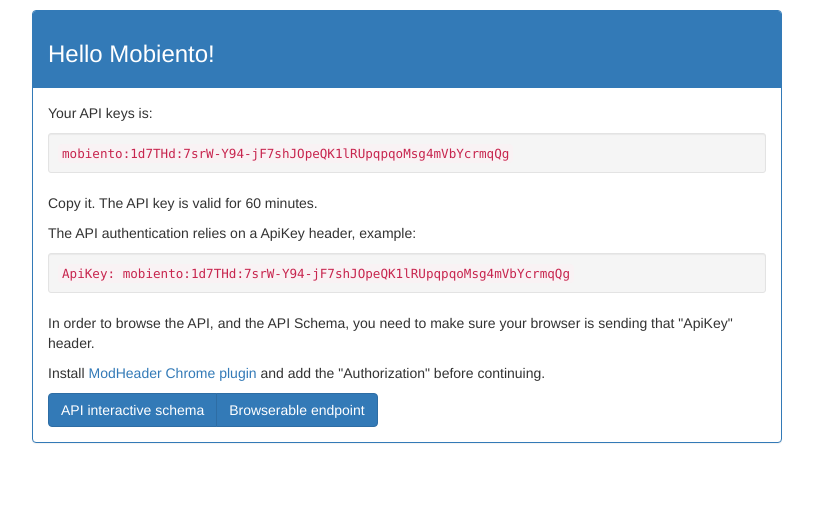
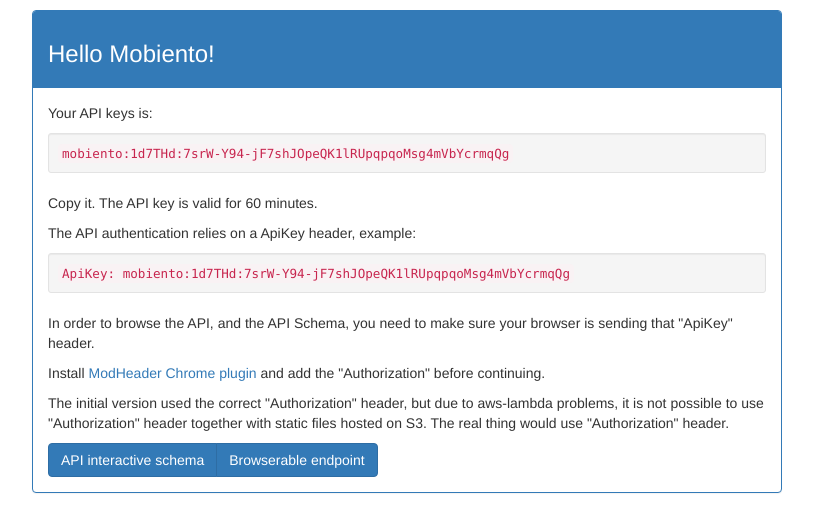
Before and after one commit to nulltales/user_api_case, a Django app: page / in a window 1280 px wide. Shown: the top 532 px of the page, without its empty margins (233-1046 px from the left). Run offline with Django 3.2, Linux system fonts and the light colour scheme; some libraries are stand-ins or nearby versions.

Commit message:
Why I am using "Authorization" header

```diff
--- a/users_api/templates/welcome.html
+++ b/users_api/templates/welcome.html
@@ -39,6 +39,9 @@
           <div class="help-block"></div>
           <p>In order to browse the API, and the API Schema, you need to make sure your browser is sending that "ApiKey" header.</p>
           <p>Install <a href="https://chrome.google.com/webstore/detail/modheader/idgpnmonknjnojddfkpgkljpfnnfcklj" target="_blank"> ModHeader Chrome plugin</a> and add the "Authorization" before continuing.</p>
+          <p>The initial version used the correct "Authorization" header, but due to aws-lambda problems, it is not possible to use
+          "Authorization" header together with static files hosted on S3. The real thing would use "Authorization" header.</p>
+
           <div class="help-block"></div>
           <div class="help-block"></div>
           <div class="btn-group" role="group">
```
